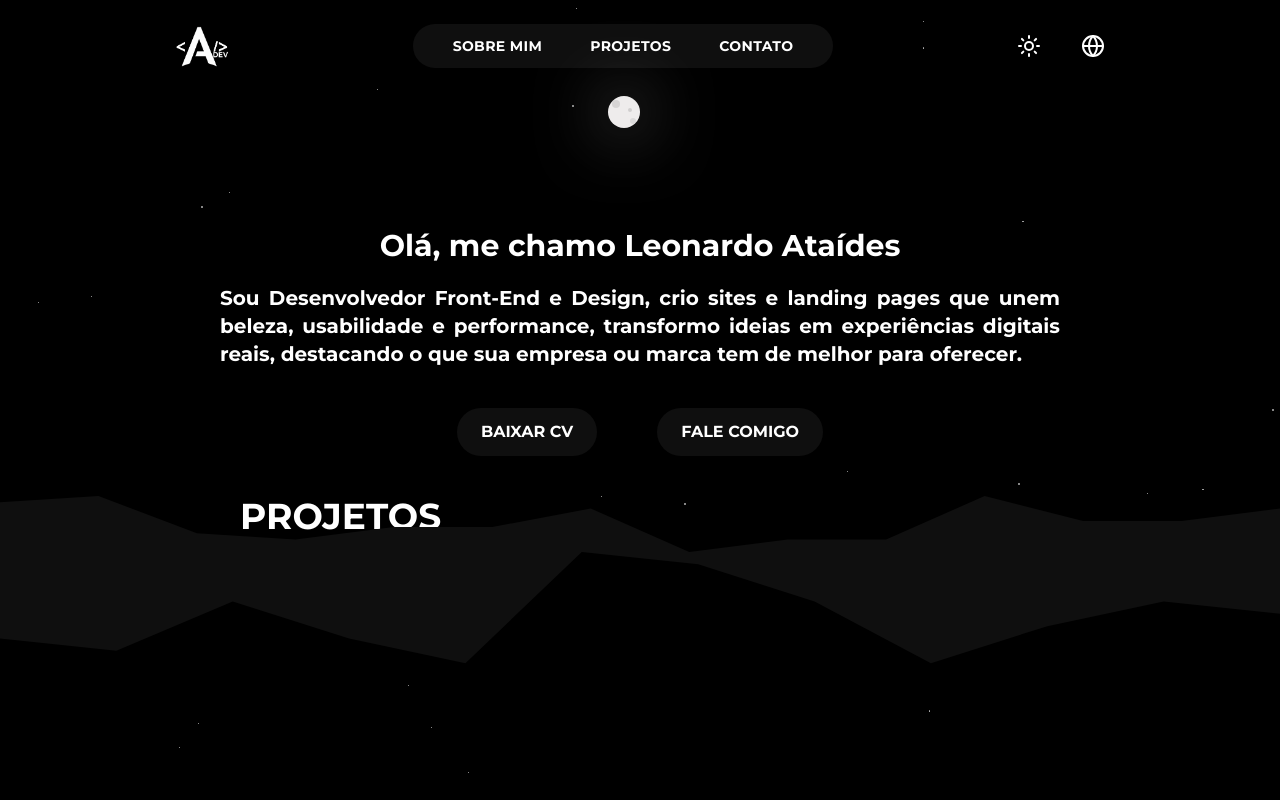
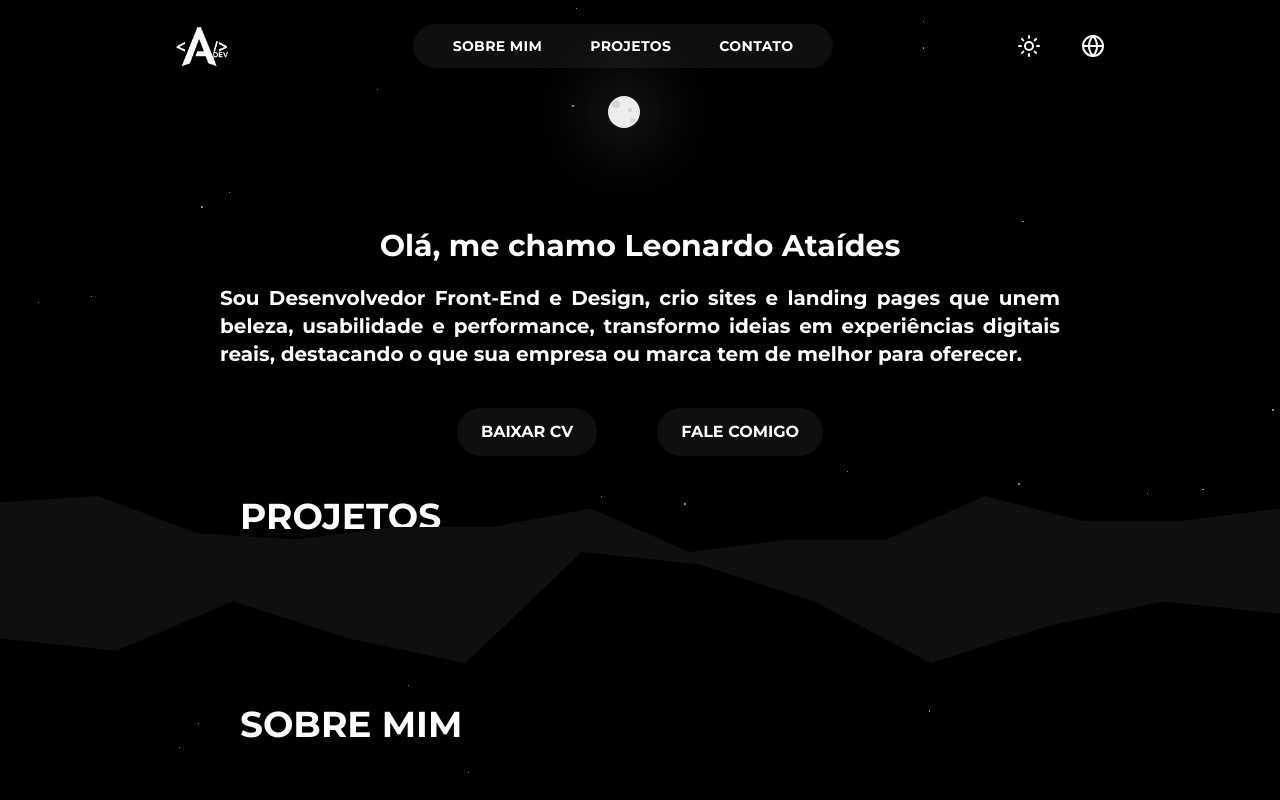
Before and after one commit to LeonardoAtaides/MyPortifolio, a Next.js app in the folder my-portifolio/: page /Home in a window 1280 px wide. Built offline with nearby package versions, Linux system fonts and the light colour scheme.

Commit message:
Update page.tsx

```diff
--- a/my-portifolio/app/Home/page.tsx
+++ b/my-portifolio/app/Home/page.tsx
@@ -1,6 +1,7 @@
 "use client";
 import Intro from "../components/intro";
 import StarBackground from "../components/starbackground";
+import Titulo from "../components/titles";
 import Lua from "../components/lua";
 import { useState } from "react";
 import { Globe, Sun } from "lucide-react";
@@ -76,13 +77,19 @@ export default function Home() {
       </div>
 
       {/* Projetos */}
-      <h1 className="text-4xl mt-10 pl-60 absolute">PROJETOS</h1>
-
+      <Titulo  tipo={0}/>
       <div className="relative z-20 mt-10">
       <img src="/assets/CometaSuperior.svg" alt="" className="w-full h-full" />
-      <div className="bg-[#0F0F0F] w-full h-auto"></div>
+      <div className="bg-[#0F0F0F] w-full h-auto">
+
+      </div>
       <img src="/assets/CometaInferior.svg" alt="" className="w-full h-full" />
       </div>
+
+      <Titulo  tipo={1}/>
+
+
+
 
 
 
```
